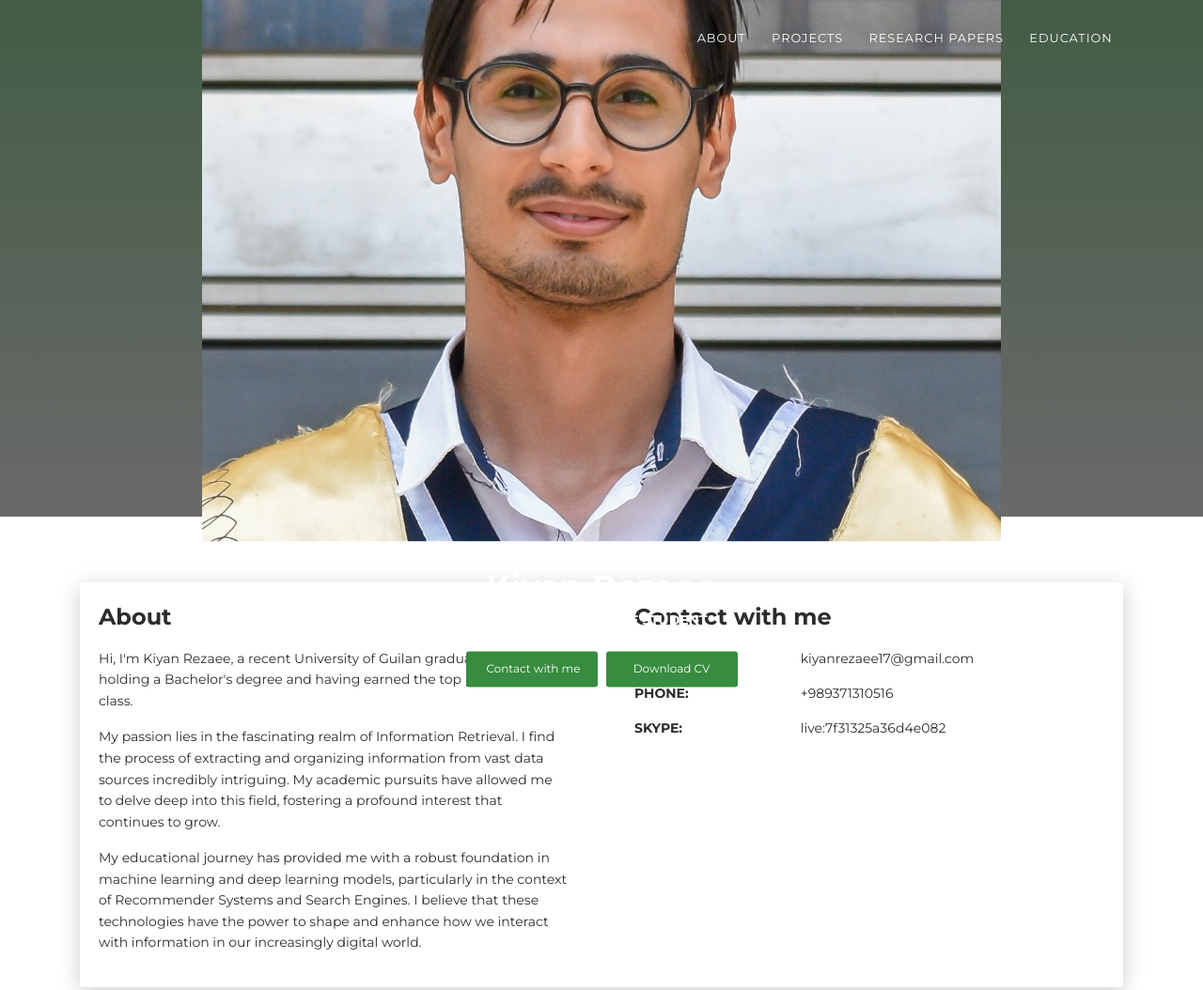
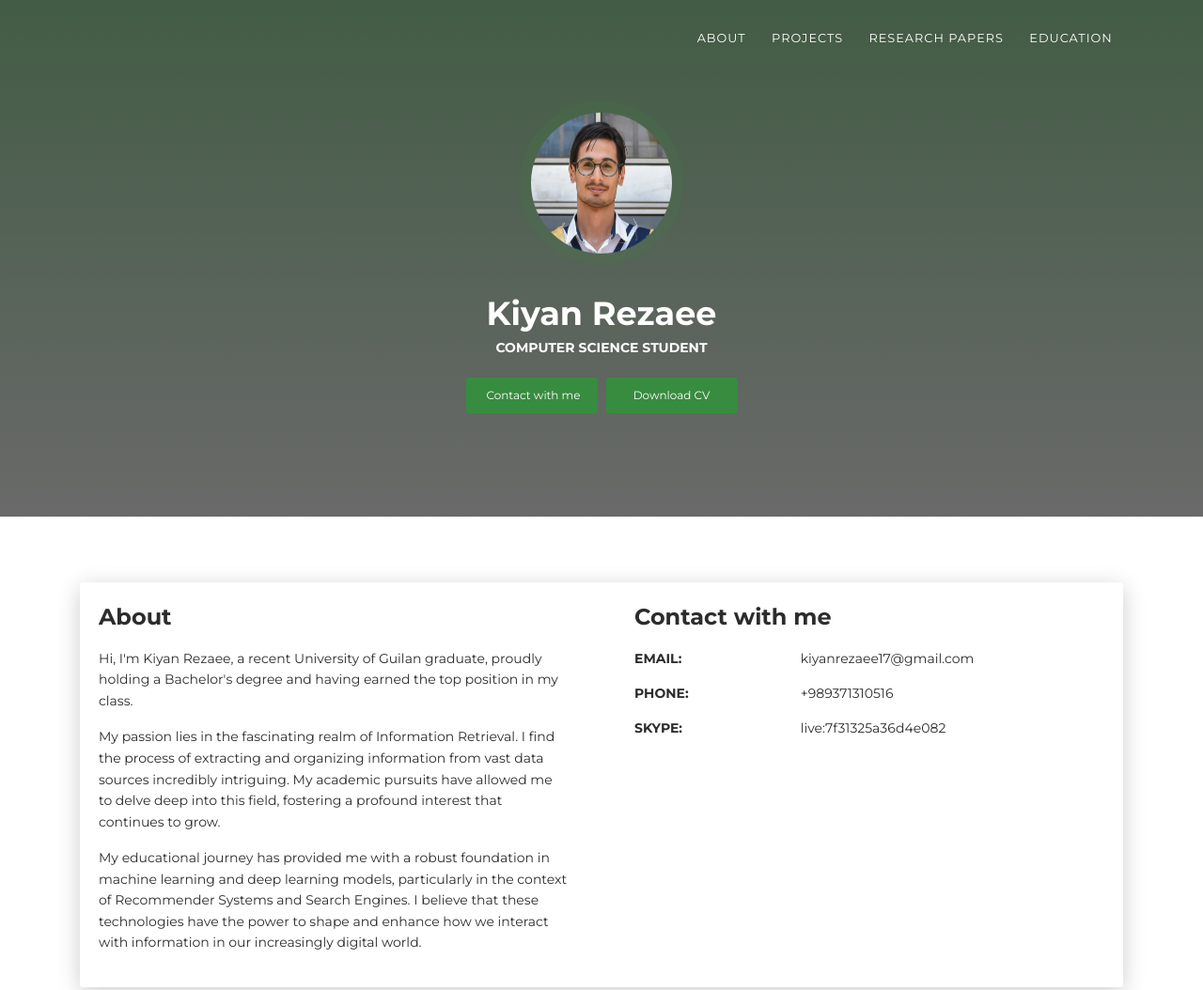
Before and after one commit to K-Rezaee/Personal_website, a plain HTML site: page index.html in a window 1280 px wide. Shown: the top 1054 px of the page at 94% size. Drawn offline with Linux system fonts and the light colour scheme.

Commit message:
Update index.html

```diff
--- a/index.html
+++ b/index.html
@@ -47,7 +47,7 @@
 
       <div class="container">
         <div class="content-center">
-          <div><a href="https://linkedin.com/in/www.linkedin.com/in/kiyan-rezaee"><img src="images/14020412-_DSC7216.jpg" alt="Image"/></a></div>
+          <div class="cc-profile-image"><a href="https://linkedin.com/in/www.linkedin.com/in/kiyan-rezaee"><img src="images/14020412-_DSC7216.jpg" alt="Image"/></a></div>
           <div class="h2 title">Kiyan Rezaee</div>
           <p class="category text-white">Computer Science Student</p><a class="btn btn-primary smooth-scroll mr-2" href="#about" data-aos="zoom-in" data-aos-anchor="data-aos-anchor">Contact with me</a><a class="btn btn-primary" href="./K_Rezaee_CV-Second version.pdf" data-aos="zoom-in" data-aos-anchor="data-aos-anchor">Download CV</a>
         </div>
```
